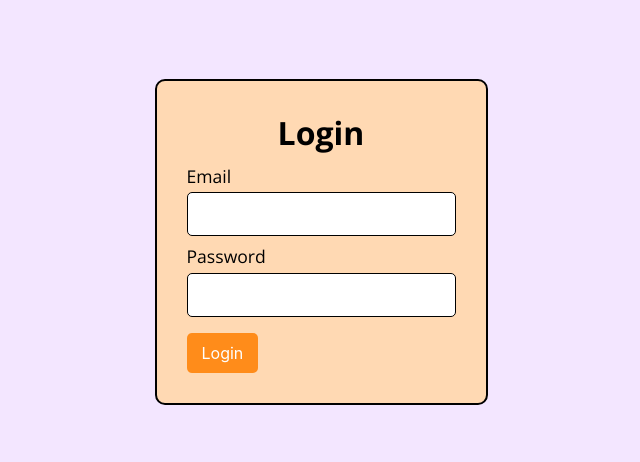
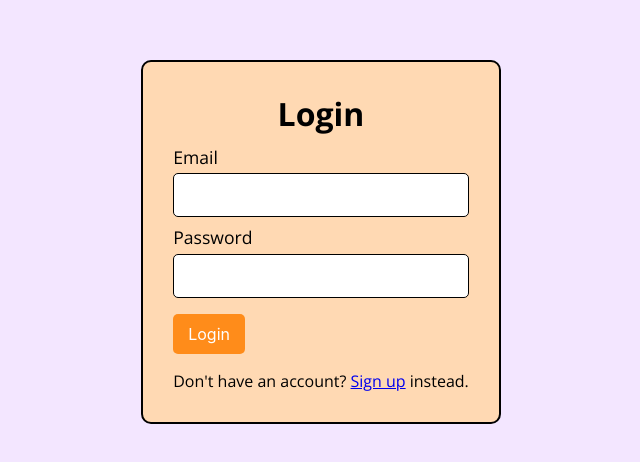
Before and after one commit to BulzEye/GoldenNotes, a React (Create React App) app in the folder gn-frontend/: page /login in a window 1280 px wide. Shown: the part 158-620 px from the top of the page, without its empty margins (319-959 px from the left). Built offline with nearby package versions, Linux system fonts and the light colour scheme.

Commit message:
added prompts to login, signup to switch b/w them

```diff
--- a/gn-frontend/src/components/auth/Login.css
+++ b/gn-frontend/src/components/auth/Login.css
@@ -35,6 +35,7 @@ div.authPage input[type=email], div.authPage input[type=password] {
     border: 1px solid black;
     border-radius: 5px;
     display: block;
+    width: 100%;
     /* font-weight: bold; */
     /* background-color: #ffd9b3; */
 }
@@ -49,7 +50,7 @@ div.authPage button[type=submit] {
     font-size: 1rem;
     font-family: var(--heading-font);
     border-radius: 5px;
-    margin-top: 0.5rem;
+    margin: 0.5rem 0px 1rem;
     cursor: pointer;
 }
 
--- a/gn-frontend/src/components/auth/Login.js
+++ b/gn-frontend/src/components/auth/Login.js
@@ -1,7 +1,7 @@
 import "./Login.css";
 import "./AuthStyle.css";
 import { useState } from "react";
-import { useHistory } from "react-router-dom";
+import { Link, useHistory } from "react-router-dom";
 import { useUserContext } from "../../hooks/useUserContext";
 
 const Login = (props) => {
@@ -59,6 +59,7 @@ const Login = (props) => {
                     <input type="password" name="password" id="loginPass" value={password} onChange={(e) => setPassword(e.target.value)} />
                     <button type="submit">Login</button>
                 </form>
+                <span className="prompt">Don't have an account? <Link to={"/signup"}>Sign up</Link> instead.</span>
             </div>
         </div>
     );
--- a/gn-frontend/src/components/auth/SignUp.js
+++ b/gn-frontend/src/components/auth/SignUp.js
@@ -1,4 +1,5 @@
 import { useState } from "react";
+import { Link } from "react-router-dom";
 import { useSignUp } from "../../hooks/useSignUp";
 
 const SignUp = (props) => {
@@ -26,6 +27,7 @@ const SignUp = (props) => {
                     <input type="password" name="password" id="signupPass" value={password} onChange={(e) => setPassword(e.target.value)} />
                     <button type="submit">Register</button>
                 </form>
+                <span className="prompt">Already have an account? <Link to={"/login"}>Login</Link> instead.</span>
             </div>
         </div>
      );
```
